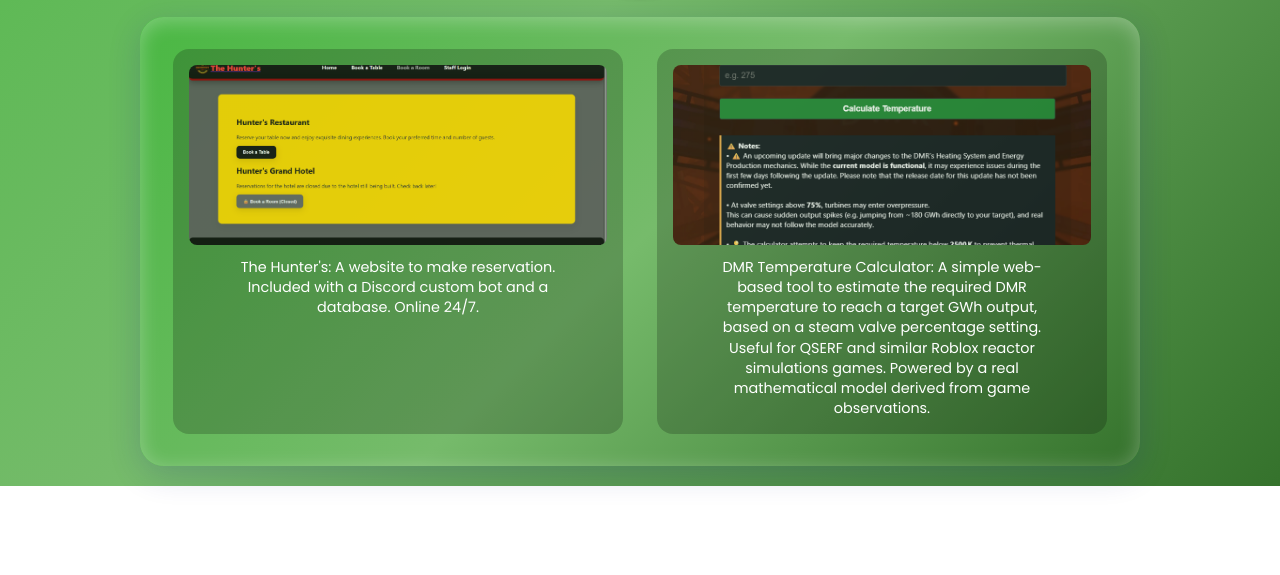
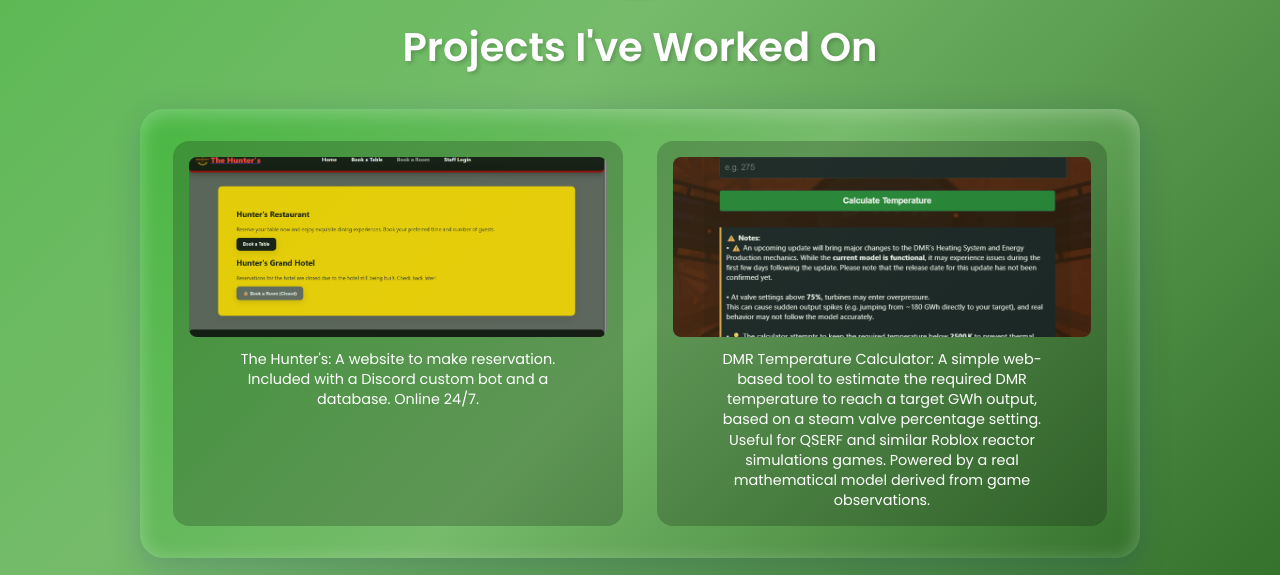
Before and after one commit to loret010/profile, a plain HTML site: page index.html in a window 1280 px wide. Shown: the part 543-1118 px from the top of the page. Before the commit the page ends 1029 px from the top, so only its background shows below. Drawn offline with nearby package versions, Linux system fonts and the light colour scheme.

Commit message:
Fixed a few things

```diff
--- a/Home_files/style.css
+++ b/Home_files/style.css
@@ -213,10 +213,24 @@ body {
   vertical-align: middle;
 }
 
+.portfolio-section {
+  width: 90%;
+  max-width: 1000px;
+  margin: 20px auto;
+}
+
+.section-title {
+  text-align: center;
+  font-size: 2.5rem;
+  font-weight: 600;
+  color: #fff;
+  margin-bottom: 2rem;
+  text-shadow: 2px 2px 4px rgba(0, 0, 0, 0.2);
+}
+
 .portfolio {
   padding: 2rem;
-  margin: 20px auto;
-  width: 90%;
+  width: 100%;
   max-width: 1000px;
   display: grid;
   grid-template-columns: repeat(auto-fit, minmax(300px, 1fr));
--- a/index.html
+++ b/index.html
@@ -42,11 +42,13 @@
   <img id="ava-img" src="Home_files/profile pic.png" alt="profile">
   </section>
 
-    <section class="portfolio" id="portfolio">
-    <div class="portfolio-item">
-      <img src="Home_files/the-hunters.png" alt="The Hunter's">
-      <p class="portfolio-caption">The Hunter's: A website to make reservation. Included with a Discord custom bot and a database. Online 24/7.</p>
-    </div>
+    <section class="portfolio-section">
+      <h2 class="section-title">Projects I've Worked On</h2>
+      <div class="portfolio" id="portfolio">
+        <div class="portfolio-item">
+          <img src="Home_files/the-hunters.png" alt="The Hunter's">
+          <p class="portfolio-caption">The Hunter's: A website to make reservation. Included with a Discord custom bot and a database. Online 24/7.</p>
+        </div>
     <div class="portfolio-item">
       <img src="Home_files/dmr-temp-calculator.png" alt="Temperature Calculator">
       <p class="portfolio-caption">DMR Temperature Calculator: A simple web-based tool to estimate the required DMR temperature to reach a target GWh output, based on a steam valve percentage setting. Useful for QSERF and similar Roblox reactor simulations games. Powered by a real mathematical model derived from game observations.</p>
```
